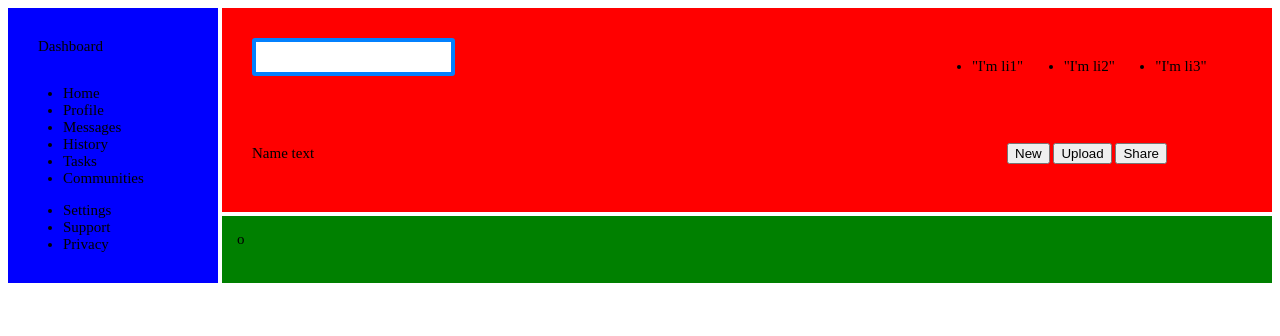
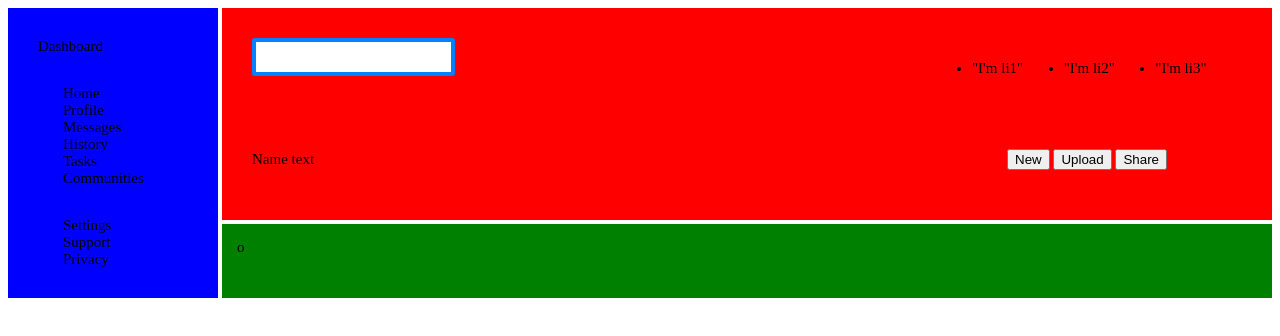
Before and after one commit to mnick02/admin-dashboard, a plain HTML site: page index.html in a window 1280 px wide. Drawn offline with Linux system fonts and the light colour scheme.

Commit message:
position sidebar content

```diff
--- a/style.css
+++ b/style.css
@@ -63,6 +63,20 @@
     background-color: blue;
     grid-column: 1;
     grid-row: 1 / 3;
+
+    display: grid;
+    grid-column: 1fr;
+}
+
+.dashboard {
+    justify-self: start;
+    align-self: center;
+}
+
+.sidebar ul {
+    justify-self: start;
+    align-self: center;
+    list-style: none;
 }
 
 .main-content {
```
